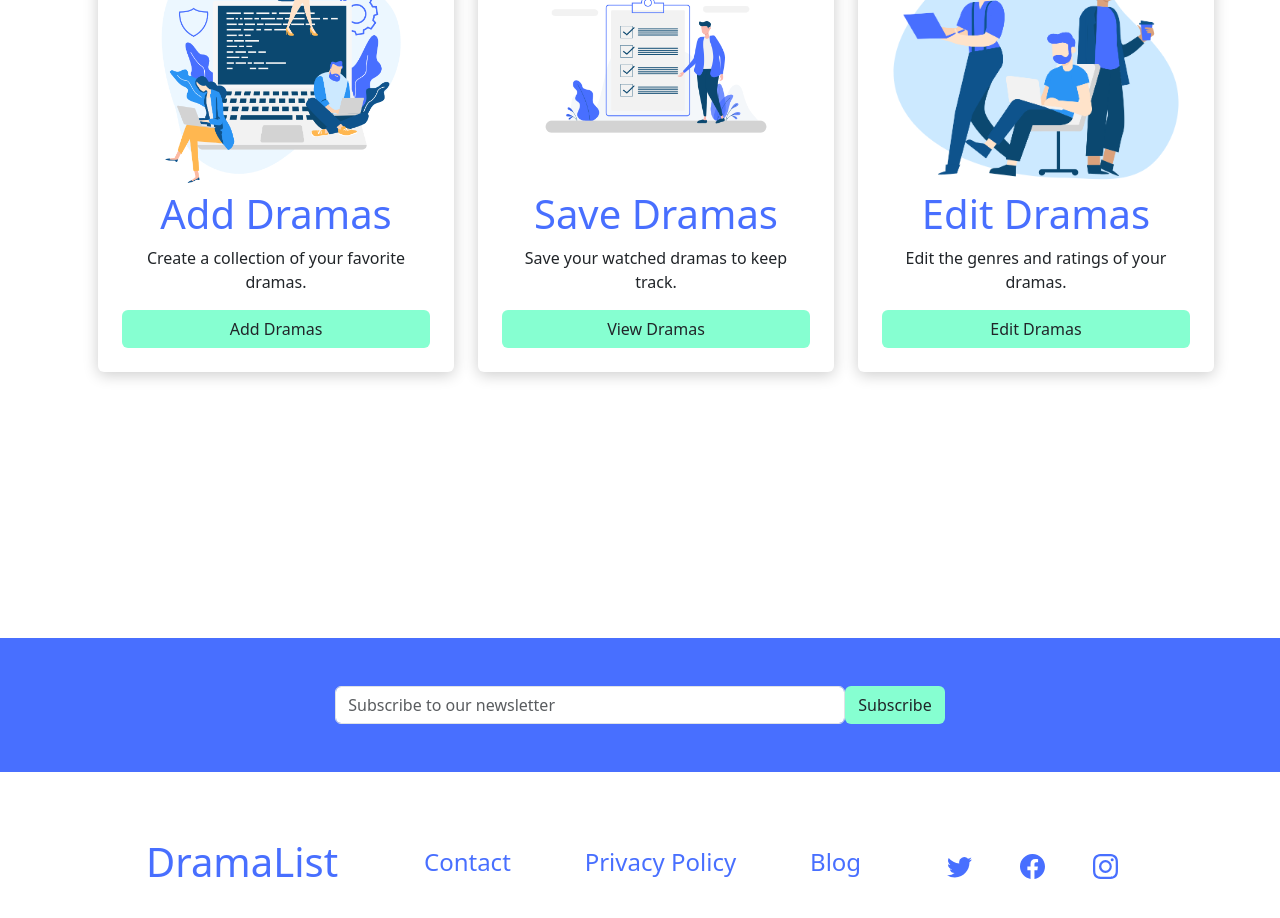
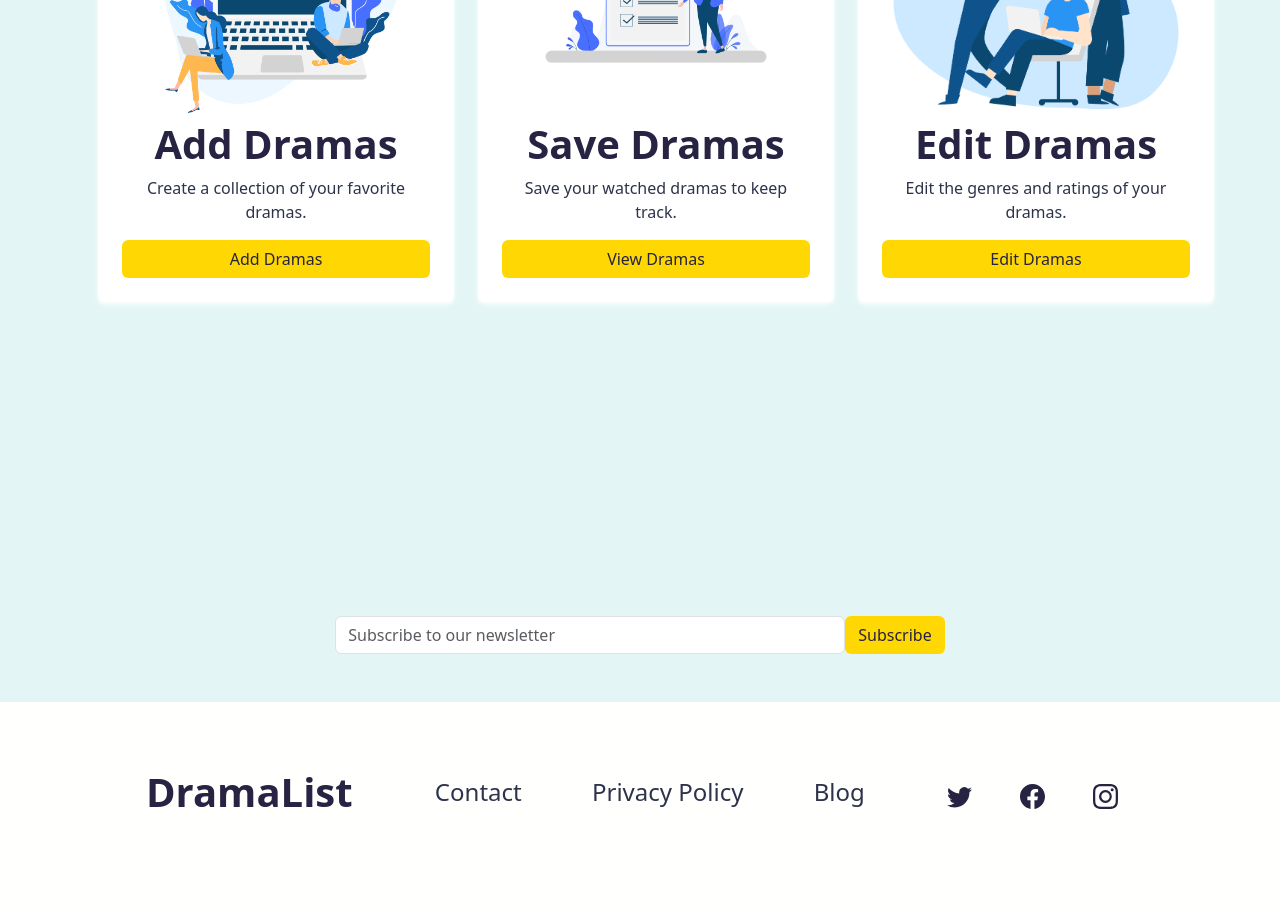
Before and after one commit to RamandeepVandal/mern-dramalist-app, a React (Vite) app in the folder client/: page / in a window 1280 px wide. Shown: the part 1000-1918 px from the top of the page. After the commit the page ends 1890 px from the top, so only its background shows below. Built offline with nearby package versions, Linux system fonts and the light colour scheme.

Commit message:
Updated color scheme.

```diff
--- a/client/src/index.css
+++ b/client/src/index.css
@@ -1,61 +1,73 @@
 :root {
   font-family: Inter, system-ui, Avenir, Helvetica, Arial, sans-serif;
+  --white: #fffffe;
+  --yellow: #ffd803;
+  --light-yellow:#ffe242;
+  --header-color: #272343;
+  --p-color: #2d334a;
+  --btn-text: #272343;
+  --skyblue: #e3f6f5;
 }
 
 body {
-  padding-top: 70px;
+  background-color: #fffffe;
+}
+
+h1 {
+  color: var(--header-color);
+  font-weight: bold;
+}
+
+p {
+  color: var(--p-color);
 }
 
 /* NAVBAR */
-
 .nav-brand {
   cursor: pointer;
   font-weight: bold;
 }
 
 .nav-text {
-  color: #486fff;
+  color: var(--header-color);
 }
 
 .nav-text:hover {
-  color: #86ffd1;
+  color: var(--yellow);
 }
 
 /* HERO SECTION */
-
 .hero {
-  height: 90vh;
-}
-
-.hero-text {
-  background: #486fff;
-  -webkit-background-clip: text;
-  background-clip: text;
-  -webkit-text-fill-color: transparent;
+  min-height: 90vh;
 }
 
 .btn-explore {
-  background-color: #86ffd1;
-
+  background-color: var(--yellow);
+  color: var(--btn-text);
   transition: 0.5s all ease;
 }
 
 .btn-explore:hover {
-  background-color: #11fea4;
+  background-color: var(--light-yellow);
+  box-shadow: 0px 2px 4px var(--light-yellow);
 }
 
 /* ABOUT SECTION */
 .about {
   min-height: 100vh;
-}
-
-.about h1 {
-  color: #486fff;
+  background-color: var(--skyblue);
 }
 
 .services-container {
   border: none;
-  box-shadow: 0px 3px 15px rgba(0,0,0,0.2);
+  box-shadow: 0px 2px 4px var(--white);
+}
+
+@media only screen and (max-width: 992px) {
+  .services-container {
+    margin-top: 10px;
+    margin-bottom: 10px;
+  }
 }
 
 .card-img-top {
@@ -65,47 +77,54 @@ body {
 }
 
 /* DRAMAS PAGE */
+.drama-container {
+  background-color: var(--skyblue);
+  border: none;
+  box-shadow: 0px 3px 15px var(--skyblue);
+}
+
+.drama-container h1 {
+  color: var(--header-color);
+  font-weight: 600;
+}
+
 .genre-tags {
-  background: #486fff;
-  color: white;
+  background: var(--white);
+  color: var(--header-color);
+  font-weight: 600;
+  border: none;
 }
 
 .icon-img {
   transition: 0.25s ease all;
   cursor: pointer;
+  fill: var(--header-color);
 }
 
 .icon-img:hover {
-  fill: #86ffd1;
-}
-
-.drama-container {
-  border: none;
-  box-shadow: 0px 3px 15px rgba(0,0,0,0.2);
+  fill: var(--yellow);
 }
 
 /* ADD,EDIT DRAMA PAGE */
-.add-edit-drama h1 {
-  color:#486fff;
-  font-weight: bold;
+.form-card {
+  border: none;
+  background-color: var(--skyblue);
+  box-shadow: 0px 3px 15px var(--skyblue);
 }
 
 /* CONTACT SECTION */
 .contact {
-  background-color: #486fff;
+  background-color: var(--skyblue);
 }
 
 /* FOOTER SECTION */
-.footer {
-  color: #486fff;
+.footer a {
+  text-decoration: none;
+  color: var(--header-color);
 }
 
-.footer h1, p{
-  cursor: pointer;
-}
-
-.footer h1:hover, p:hover {
-  color: #86ffd1;
+.footer a:hover {
+  color: var(--yellow);
 }
 
 @media only screen and (max-width: 992px) {
```
